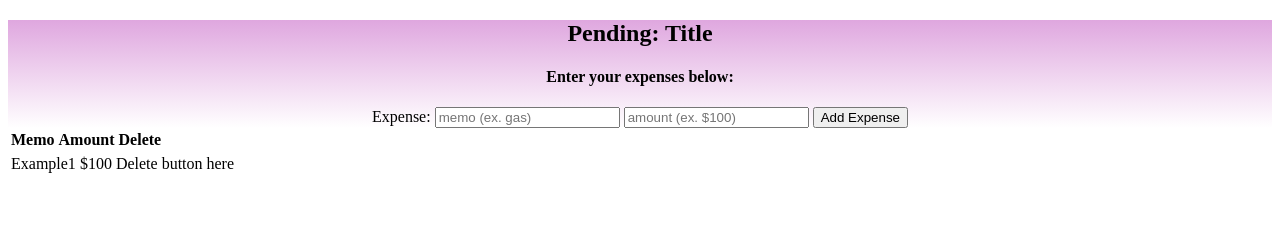
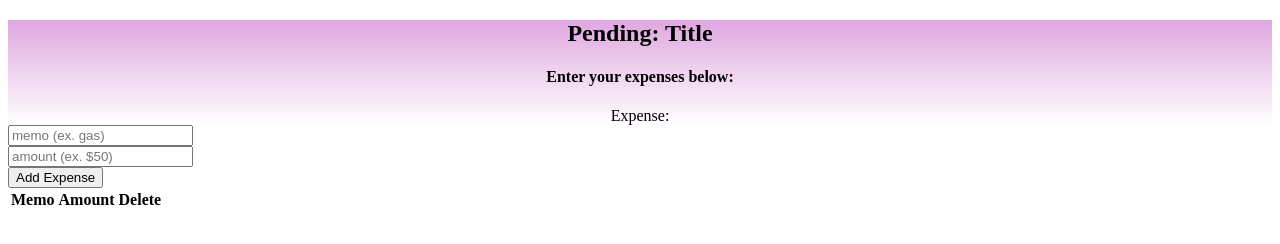
Before and after one commit to Karina2913/project-1, a plain HTML site: page index.html in a window 1280 px wide. Drawn offline with Linux system fonts and the light colour scheme.

Commit message:
Rearranged HTML content to correct order

```diff
--- a/index.html
+++ b/index.html
@@ -16,27 +16,43 @@
 
         <form id="expense-form" action="" method="POST">
             <label for="expense-memo">Expense:</label>
+            <!--
             <input type="text" id="expense-memo" name="expense-memo" placeholder="memo (ex. gas)">
             <input type="text" id="amount" name="amount" placeholder="amount (ex. $100)">
             <input type="submit" value="Add Expense">
+            -->
         </form>
     </div>
 
+    <div class="main">
+        <div id="new-entries">
+            <div class="memo-entry">
+                <input type="text" id="expense-memo" placeholder="memo (ex. gas)"/>
+            </div>
+            <div class="amount-entry">
+                <input type="text" id="amount" placeholder="amount (ex. $50)"/>
+            </div>
+
+            <button onclick="addItem()">
+                Add Expense
+            </button>
+        </div>
         <div id="entries-list">
             <table>
-            <tr>
+                <tr class="titles">
                     <th>Memo</th>
                     <th>Amount</th>
                     <th>Delete</th>
                 </tr>
             </table>
-    <table>
+        <!-- <table>
             <tr>
                 <td>Example1</td>
                 <td>$100</td>
                 <td>Delete button here</td>
             </tr>
-    </table>
+        </table> -->
+        </div>
     </div>
 </body>
 </html>
--- a/index.js
+++ b/index.js
@@ -25,8 +25,8 @@ function addExpense() {
     let amount = document.getElementById("amount");
 
     //error test -- add later
+    // test using if statement -- ensure data type is correct, actual number, not negative
 
     //push data onto existing table
     expenseEntries.push()
-
 }
--- a/style.css
+++ b/style.css
@@ -16,9 +16,6 @@
     min-width: 100%;
     background: linear-gradient(#dfa7df, white);
     text-align: center;
-    margin: auto;
-    text-shadow:;
-
 }
 
 #entries-list {
```
Lines whose indentation alone changed are shown as unchanged.
